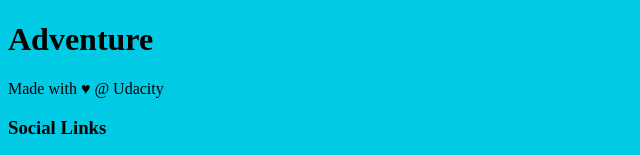
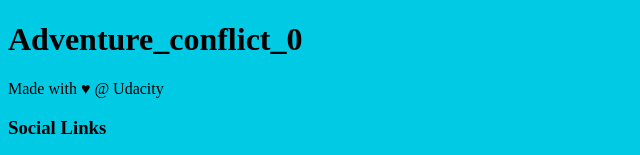
Before and after one commit to exemplar-codes/git_basics_till_merging, a plain HTML site: page index.html in a window 1280 px wide. Shown: the top 155 px of the page, without its empty margins (0-640 px from the left). Drawn offline with Linux system fonts and the light colour scheme; files that its build step writes are made by us from their sources; files whose address does not match are found by name.

Commit message:
conflict 0

```diff
--- a/index.html
+++ b/index.html
@@ -9,7 +9,7 @@
   </head>
   <body>
     <header>
-      <h1>Adventure</h1>
+      <h1>Adventure_conflict_0</h1>
     </header>
 
     <div class="container">
```
